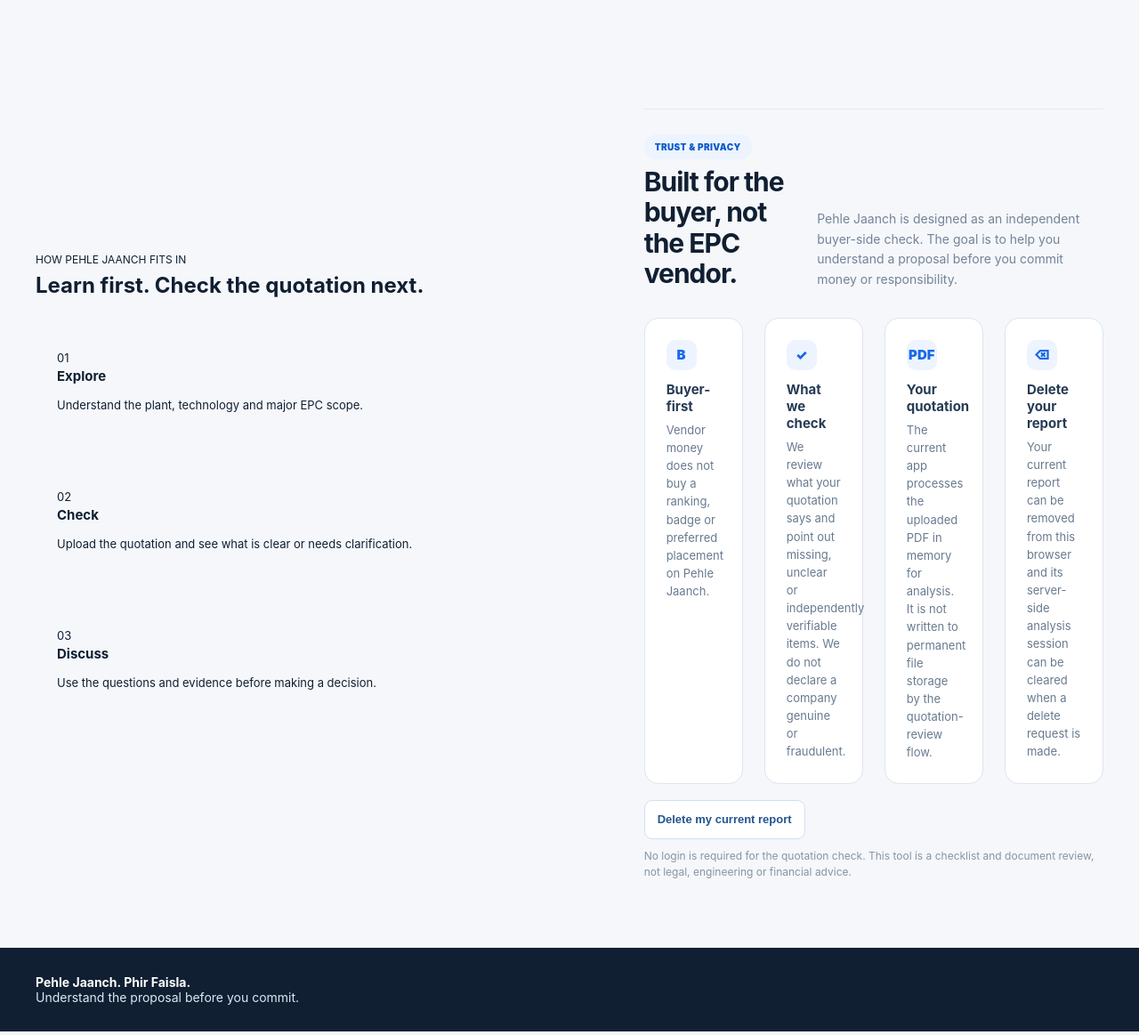
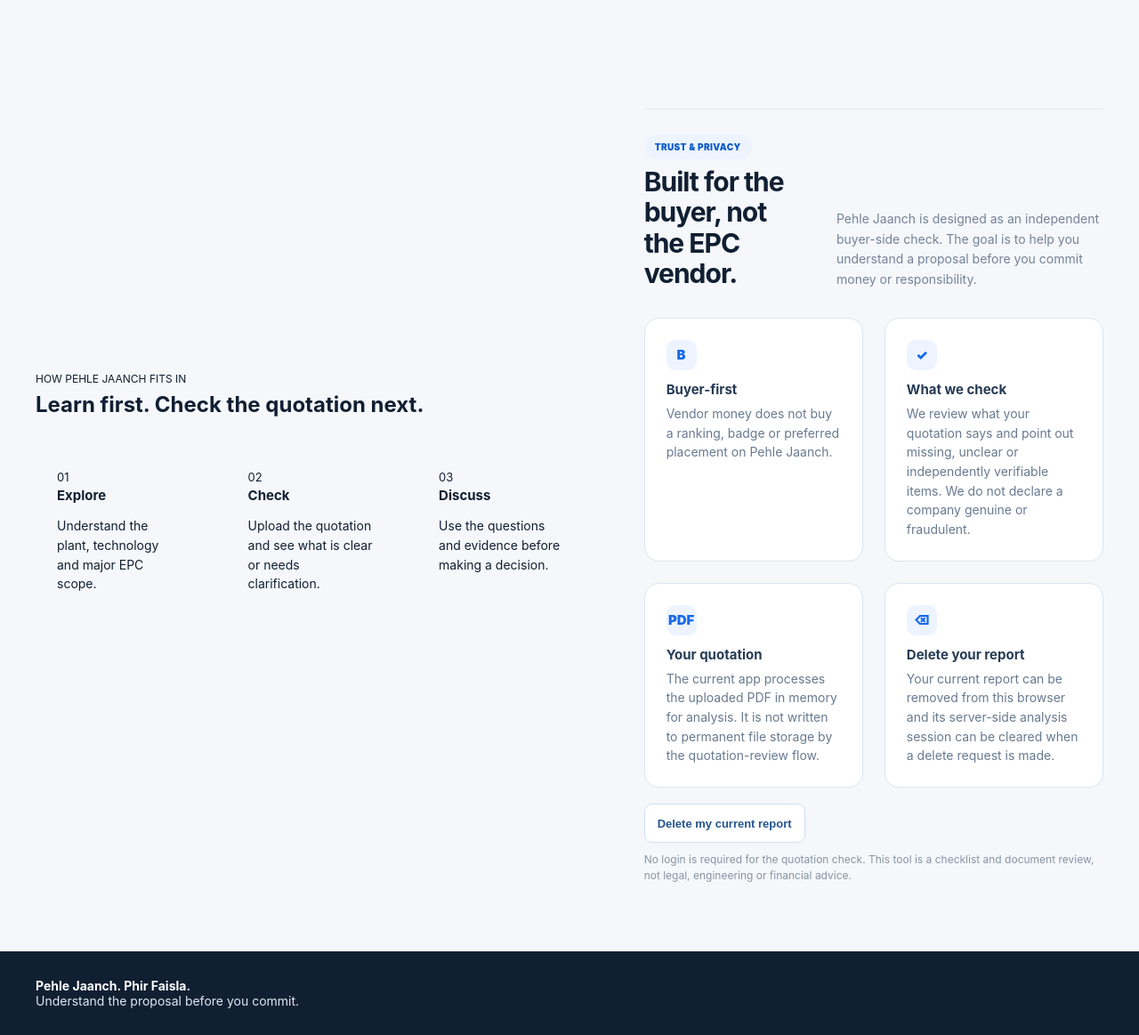
Before and after one commit to mauryatheempire-source/pehle-jaanch, a Flask app: page / in a window 1280 px wide. Shown: the part 1315-2478 px from the top of the page at 89% size. Run offline with Flask 3, Linux system fonts and the light colour scheme; some libraries are stand-ins or nearby versions.

Commit message:
Improve home page readability and card layout

```diff
--- a/templates/index.html
+++ b/templates/index.html
@@ -340,6 +340,54 @@
 .reportMore[open]>summary{margin-bottom:12px}
 .reportMore .resultTableWrap,.reportMore .commercialTableWrap{margin-top:8px}
 @media(max-width:600px){.reportMore>summary{font-size:14px;min-height:48px}}
+</style>
+
+<style>
+/* READABILITY FIX — keep approved colors/copy, improve desktop legibility */
+@media(min-width:901px){
+  .howItWorks .howGrid{
+    display:grid;
+    grid-template-columns:repeat(3,minmax(0,1fr));
+    gap:24px;
+    align-items:stretch;
+  }
+  .howItWorks .howStep{
+    min-height:156px;
+    padding:24px;
+  }
+  .howItWorks .howStep b{font-size:15px}
+  .howItWorks .howStep p{font-size:14px;line-height:1.55}
+  .trustSection .trustIntro{
+    display:grid;
+    grid-template-columns:minmax(0,1.1fr) minmax(300px,.9fr);
+    gap:48px;
+    align-items:end;
+  }
+  .trustSection .trustIntro h2{font-size:30px}
+  .trustSection .trustIntro p{font-size:14px;line-height:1.6;max-width:none}
+  .trustSection .trustGrid{
+    display:grid;
+    grid-template-columns:repeat(2,minmax(0,1fr));
+    gap:24px;
+    align-items:stretch;
+  }
+  .trustSection .trustCard{
+    min-height:170px;
+    padding:24px;
+  }
+  .trustSection .trustCard b{font-size:15px}
+  .trustSection .trustCard p{font-size:14px;line-height:1.55}
+  .trustSection .privacyNote{font-size:12px}
+}
+@media(min-width:601px) and (max-width:900px){
+  .howItWorks .howGrid{grid-template-columns:repeat(2,minmax(0,1fr));gap:24px}
+  .trustSection .trustGrid{grid-template-columns:repeat(2,minmax(0,1fr));gap:24px}
+  .trustSection .trustCard p{font-size:14px;line-height:1.55}
+}
+@media(max-width:600px){
+  .howItWorks .howGrid,.trustSection .trustGrid{gap:16px}
+  .howItWorks .howStep p,.trustSection .trustCard p{font-size:14px;line-height:1.55}
+}
 </style>
 </head>
 <body>
```
